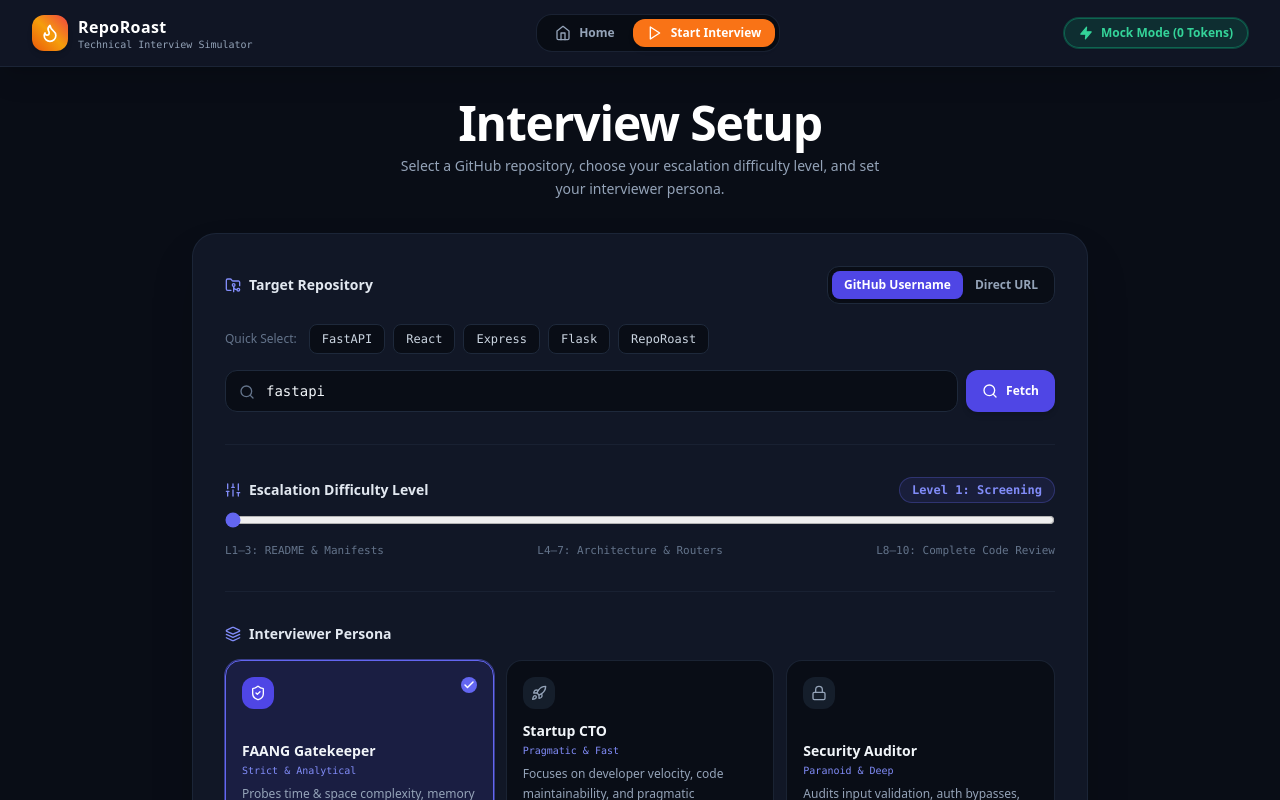
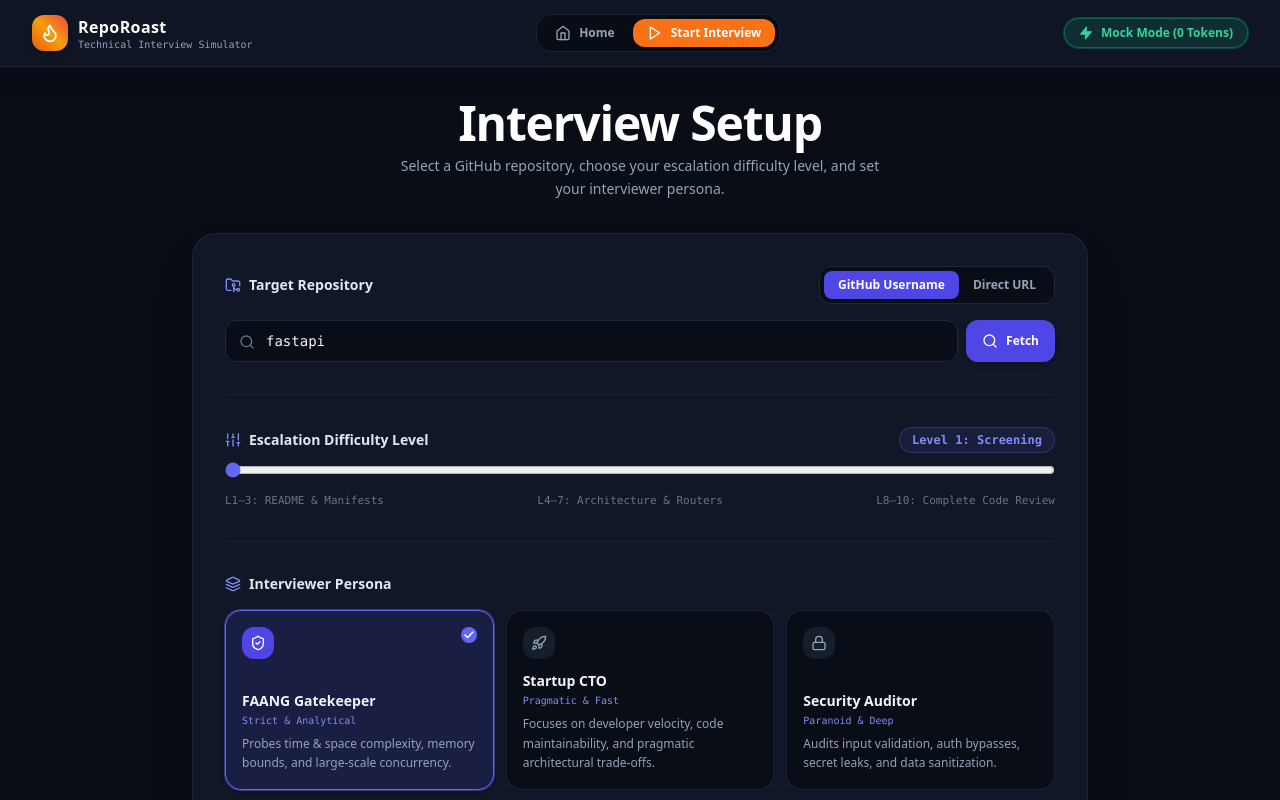
Before and after one commit to rajtharun08/RepoRoast, a React (Vite) app in the folder frontend/: page /setup in a window 1280 px wide. Shown: the top 800 px of the page. Built offline with nearby package versions, Linux system fonts and the light colour scheme.

Commit message:
fix(ui): remove quick repository suggestion chips from setup page

```diff
--- a/frontend/src/pages/Home.jsx
+++ b/frontend/src/pages/Home.jsx
@@ -14,8 +14,7 @@ import {
   Loader2,
   Sliders,
   Layers,
-  Code2,
-  Sparkles
+  Code2
 } from 'lucide-react';
 import { USE_MOCK_DATA, setMockMode } from '../services/api';
 
@@ -55,14 +54,6 @@ const PRESET_LIST = [
     desc: 'Specify custom interviewer background, tone, and specific code review priorities.',
     icon: UserCog
   }
-];
-
-const QUICK_SUGGESTIONS = [
-  { name: 'fastapi/fastapi', label: 'FastAPI' },
-  { name: 'facebook/react', label: 'React' },
-  { name: 'expressjs/express', label: 'Express' },
-  { name: 'pallets/flask', label: 'Flask' },
-  { name: 'rajtharun08/RepoRoast', label: 'RepoRoast' }
 ];
 
 export default function Home({ onStartInterview, isLoading }) {
@@ -123,16 +114,6 @@ export default function Home({ onStartInterview, isLoading }) {
     }
   };
 
-  const handleQuickChipSelect = (repoFullName) => {
-    const parts = repoFullName.split('/');
-    const user = parts[0];
-    setGithubUser(user);
-    const fullUrl = `https://github.com/${repoFullName}`;
-    setSelectedRepoUrl(fullUrl);
-    setDirectUrl(fullUrl);
-    handleFetchUserRepos(user);
-  };
-
   const handleSubmit = (e) => {
     if (e) e.preventDefault();
     const finalRepoUrl = inputMode === 'search' ? selectedRepoUrl : directUrl.trim();
@@ -178,7 +159,7 @@ export default function Home({ onStartInterview, isLoading }) {
                 <button
                   type="button"
                   onClick={() => setInputMode('search')}
-                  className={`px-3 py-1.5 rounded-lg transition-all cursor-pointer ${
+                  className={`px-3.5 py-1.5 rounded-lg transition-all cursor-pointer ${
                     inputMode === 'search'
                       ? 'bg-indigo-600 text-white shadow-sm'
                       : 'text-slate-400 hover:text-slate-200'
@@ -189,7 +170,7 @@ export default function Home({ onStartInterview, isLoading }) {
                 <button
                   type="button"
                   onClick={() => setInputMode('url')}
-                  className={`px-3 py-1.5 rounded-lg transition-all cursor-pointer ${
+                  className={`px-3.5 py-1.5 rounded-lg transition-all cursor-pointer ${
                     inputMode === 'url'
                       ? 'bg-indigo-600 text-white shadow-sm'
                       : 'text-slate-400 hover:text-slate-200'
@@ -198,21 +179,6 @@ export default function Home({ onStartInterview, isLoading }) {
                   Direct URL
                 </button>
               </div>
-            </div>
-
-            {/* Quick Suggestions Chips */}
-            <div className="flex flex-wrap items-center gap-2 pt-1">
-              <span className="text-xs text-slate-500 font-medium mr-1">Quick Select:</span>
-              {QUICK_SUGGESTIONS.map((chip) => (
-                <button
-                  key={chip.name}
-                  type="button"
-                  onClick={() => handleQuickChipSelect(chip.name)}
-                  className="bg-[#090d16] hover:bg-slate-800 text-slate-300 hover:text-white text-xs px-3 py-1.5 rounded-lg border border-slate-800 hover:border-slate-700 transition-all cursor-pointer font-mono"
-                >
-                  {chip.label}
-                </button>
-              ))}
             </div>
 
             {inputMode === 'search' ? (
```
